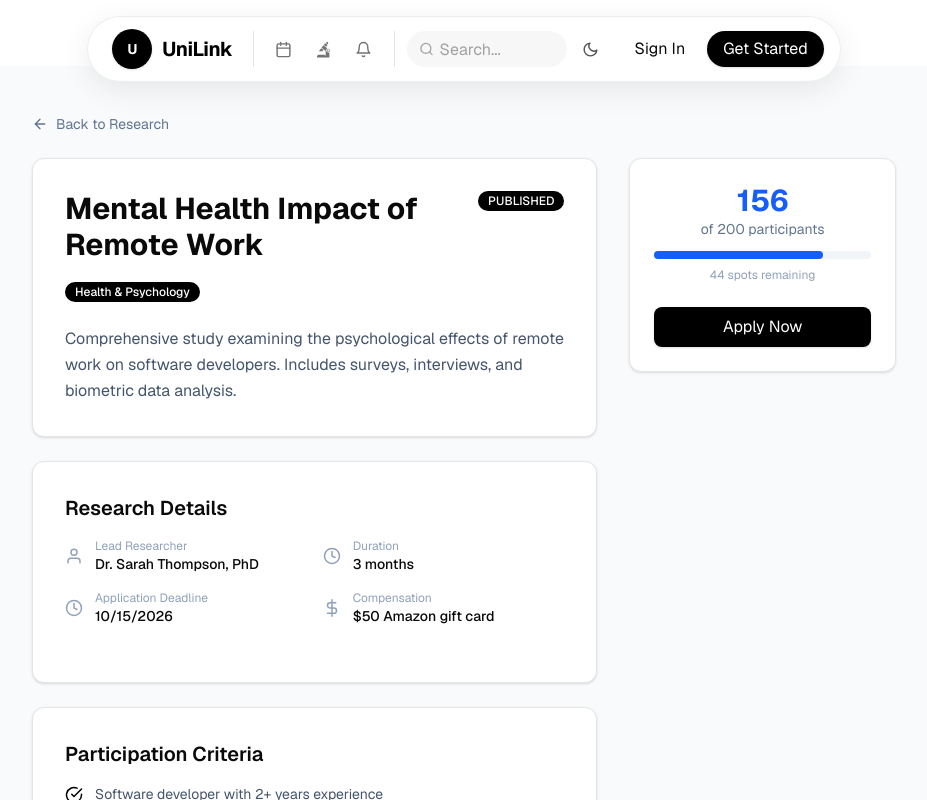
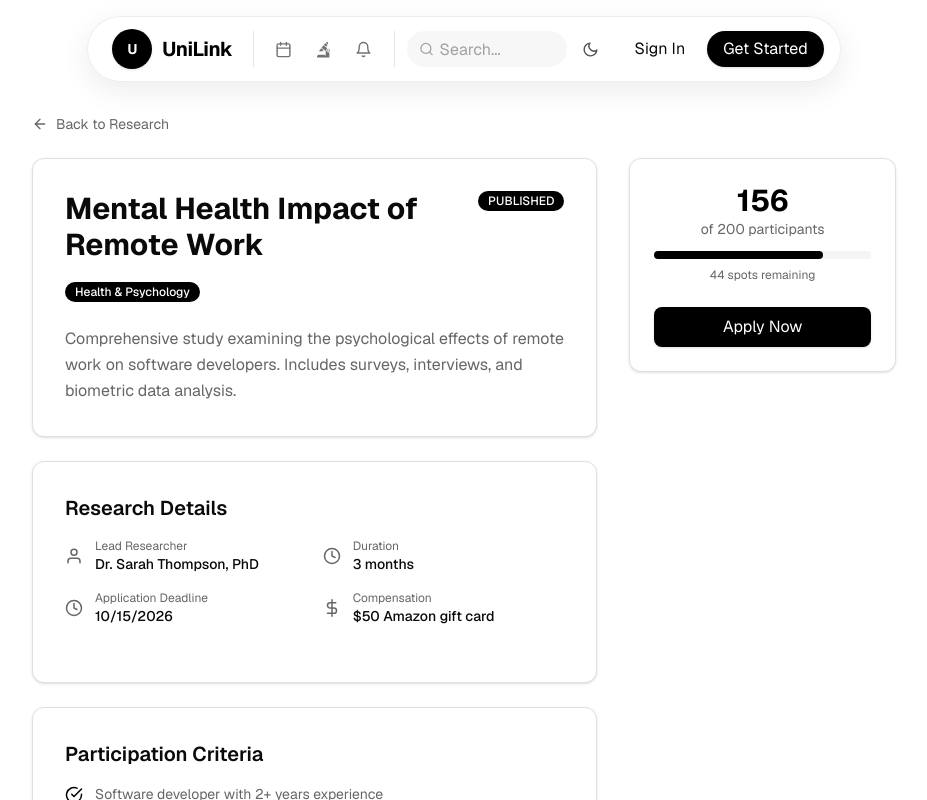
Before and after one commit to genta-bahana-nagari/unilink, a Next.js app: page /research/research-1 in a window 1280 px wide. Shown: the top 800 px of the page, without its empty margins (176-1103 px from the left). Built offline with nearby package versions, Linux system fonts and the light colour scheme.

Commit message:
feat(research): apply landing page theming to research detail page

```diff
--- a/src/app/(public)/research/[id]/page.tsx
+++ b/src/app/(public)/research/[id]/page.tsx
@@ -16,6 +16,7 @@ import {
   FiDollarSign,
   FiCheckCircle,
 } from "react-icons/fi";
+import { cn } from "@/lib/utils";
 
 export default function ResearchDetailPage() {
   const params = useParams();
@@ -37,7 +38,7 @@ export default function ResearchDetailPage() {
 
   if (isLoading) {
     return (
-      <div className="flex items-center justify-center min-h-screen">
+      <div className="flex items-center justify-center min-h-screen bg-background">
         <Spinner size="lg" />
       </div>
     );
@@ -45,8 +46,8 @@ export default function ResearchDetailPage() {
 
   if (error || !research) {
     return (
-      <div className="text-center py-20">
-        <p className="text-red-600 mb-4">{error || "Research not found"}</p>
+      <div className="text-center py-20 bg-background">
+        <p className="text-destructive mb-4">{error || "Research not found"}</p>
         <Button variant="outline" onClick={() => router.back()}>
           Go Back
         </Button>
@@ -63,59 +64,59 @@ export default function ResearchDetailPage() {
   };
 
   const spotsLeft = research.requiredParticipants - research.currentParticipants;
+  const progressPercent = (research.currentParticipants / research.requiredParticipants) * 100;
 
   return (
-    <div className="min-h-screen bg-slate-50">
+    <div className="min-h-screen bg-background">
       <div className="max-w-4xl mx-auto px-4 py-12">
         <Link
           href="/research"
-          className="inline-flex items-center gap-2 text-sm text-slate-500 hover:text-blue-600 mb-6"
+          className={cn(
+            "inline-flex items-center gap-2 text-sm mb-6 transition-colors",
+            "text-muted-foreground hover:text-primary"
+          )}
         >
           <FiArrowLeft size={16} /> Back to Research
         </Link>
 
         <div className="grid grid-cols-1 lg:grid-cols-3 gap-8">
           <div className="lg:col-span-2 space-y-6">
-            <Card className="p-8">
+            <Card className={cn("p-8", "border-border", "bg-card")}>
               <div className="flex items-start justify-between mb-4">
-                <h1 className="text-3xl font-bold">{research.title}</h1>
-                <Badge variant={statusColors[research.status]}>
-                  {research.status}
-                </Badge>
+                <h1 className="text-3xl font-bold text-foreground">{research.title}</h1>
+                <Badge variant={statusColors[research.status]}>{research.status}</Badge>
               </div>
               <Badge variant="info" className="mb-6">
                 {research.category}
               </Badge>
-              <p className="text-slate-600 leading-relaxed">
-                {research.description}
-              </p>
+              <p className="text-muted-foreground leading-relaxed">{research.description}</p>
             </Card>
 
-            <Card className="p-8">
-              <h2 className="text-xl font-semibold mb-4">Research Details</h2>
+            <Card className={cn("p-8", "border-border", "bg-card")}>
+              <h2 className="text-xl font-semibold text-foreground mb-4">Research Details</h2>
               <div className="grid grid-cols-1 sm:grid-cols-2 gap-4 mb-6">
                 <div className="flex items-center gap-3">
-                  <FiUser size={18} className="text-slate-400" />
+                  <FiUser size={18} className="text-muted-foreground" />
                   <div>
-                    <p className="text-xs text-slate-400">Lead Researcher</p>
-                    <p className="text-sm font-medium">{research.researcher}</p>
+                    <p className="text-xs text-muted-foreground">Lead Researcher</p>
+                    <p className="text-sm font-medium text-foreground">{research.researcher}</p>
                   </div>
                 </div>
                 {research.duration && (
                   <div className="flex items-center gap-3">
-                    <FiClock size={18} className="text-slate-400" />
+                    <FiClock size={18} className="text-muted-foreground" />
                     <div>
-                      <p className="text-xs text-slate-400">Duration</p>
-                      <p className="text-sm font-medium">{research.duration}</p>
+                      <p className="text-xs text-muted-foreground">Duration</p>
+                      <p className="text-sm font-medium text-foreground">{research.duration}</p>
                     </div>
                   </div>
                 )}
                 {research.deadline && (
                   <div className="flex items-center gap-3">
-                    <FiClock size={18} className="text-slate-400" />
+                    <FiClock size={18} className="text-muted-foreground" />
                     <div>
-                      <p className="text-xs text-slate-400">Application Deadline</p>
-                      <p className="text-sm font-medium">
+                      <p className="text-xs text-muted-foreground">Application Deadline</p>
+                      <p className="text-sm font-medium text-foreground">
                         {new Date(research.deadline).toLocaleDateString()}
                       </p>
                     </div>
@@ -123,10 +124,10 @@ export default function ResearchDetailPage() {
                 )}
                 {research.compensation && (
                   <div className="flex items-center gap-3">
-                    <FiDollarSign size={18} className="text-slate-400" />
+                    <FiDollarSign size={18} className="text-muted-foreground" />
                     <div>
-                      <p className="text-xs text-slate-400">Compensation</p>
-                      <p className="text-sm font-medium">
+                      <p className="text-xs text-muted-foreground">Compensation</p>
+                      <p className="text-sm font-medium text-foreground">
                         {research.compensation}
                       </p>
                     </div>
@@ -136,13 +137,13 @@ export default function ResearchDetailPage() {
             </Card>
 
             {research.criteria.length > 0 && (
-              <Card className="p-8">
-                <h2 className="text-xl font-semibold mb-4">Participation Criteria</h2>
+              <Card className={cn("p-8", "border-border", "bg-card")}>
+                <h2 className="text-xl font-semibold text-foreground mb-4">Participation Criteria</h2>
                 <ul className="space-y-3">
                   {research.criteria.map((criterion, index) => (
                     <li key={index} className="flex items-start gap-3">
-                      <FiCheckCircle size={18} className="text-success mt-0.5 flex-shrink-0" />
-                      <span className="text-sm text-slate-600">{criterion}</span>
+                      <FiCheckCircle size={18} className="text-primary mt-0.5 flex-shrink-0" />
+                      <span className="text-sm text-muted-foreground">{criterion}</span>
                     </li>
                   ))}
                 </ul>
@@ -151,26 +152,22 @@ export default function ResearchDetailPage() {
           </div>
 
           <div>
-            <Card className="p-6 sticky top-6">
+            <Card className={cn("p-6 sticky top-6", "border-border", "bg-card")}>
               <div className="text-center mb-6">
-                <div className="text-3xl font-bold text-blue-600">
+                <div className="text-3xl font-bold text-primary">
                   {research.currentParticipants}
                 </div>
-                <p className="text-sm text-slate-500">
+                <p className="text-sm text-muted-foreground">
                   of {research.requiredParticipants} participants
                 </p>
-                <div className="w-full bg-slate-100 rounded-full h-2 mt-3">
+                <div className="w-full bg-muted rounded-full h-2 mt-3">
                   <div
-                    className="bg-blue-600 h-2 rounded-full"
-                    style={{
-                      width: `${(research.currentParticipants / research.requiredParticipants) * 100}%`,
-                    }}
+                    className="bg-primary h-2 rounded-full transition-all duration-300"
+                    style={{ width: `${progressPercent}%` }}
                   />
                 </div>
-                <p className="text-xs text-slate-400 mt-2">
-                  {spotsLeft > 0
-                    ? `${spotsLeft} spots remaining`
-                    : "Study full"}
+                <p className="text-xs text-muted-foreground mt-2">
+                  {spotsLeft > 0 ? `${spotsLeft} spots remaining` : "Study full"}
                 </p>
               </div>
 
```
